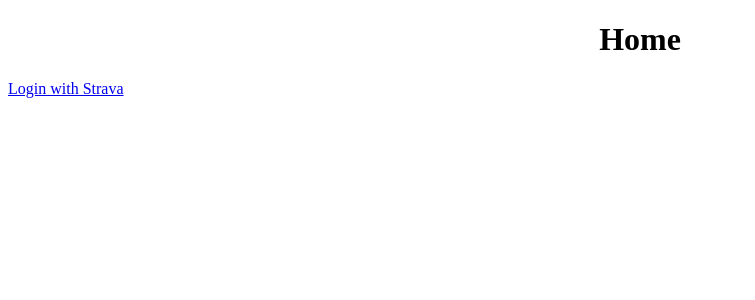
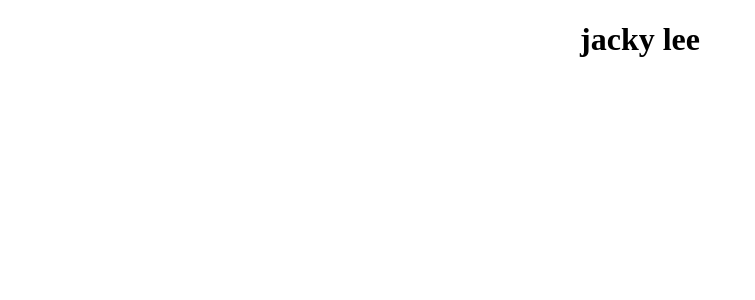
Before and after one commit to aboutjax/banana-next, a Next.js app: page / in a window 1280 px wide. Shown: the top 300 px of the page, without its empty margins (0-755 px from the left). Built offline with nearby package versions, Linux system fonts and the light colour scheme.

Commit message:
text secret;

```diff
--- a/next.config.js
+++ b/next.config.js
@@ -1,5 +1,5 @@
 module.exports = {
   env: {
-    environment: "development"
+    SECRET: "jacky lee"
   }
 };
--- a/pages/index.js
+++ b/pages/index.js
@@ -1,23 +1,25 @@
 import React from "react";
 import Link from "next/link";
 import styled from "styled-components";
+import getConfig from "next/config";
+const { serverRuntimeConfig } = getConfig();
 
 const Header = styled.h1`
   text-align: center;
 `;
 
 let authUrl = "https://strava-auth.herokuapp.com";
-if (process.env.environment === "development") {
+
+if (serverRuntimeConfig) {
+  authUrl = "https://strava-auth.herokuapp.com";
+} else {
   authUrl = "http://localhost:3000";
-} else {
-  authUrl = "https://strava-auth.herokuapp.com";
 }
 
 const Home = props => {
   return (
     <div>
-      <Header>Home</Header>
-      <a href={authUrl}>Login with Strava</a>
+      <Header>{process.env.SECRET}</Header>
     </div>
   );
 };
```
Also changed, not shown: now.json (added, +7 -0 lines).
